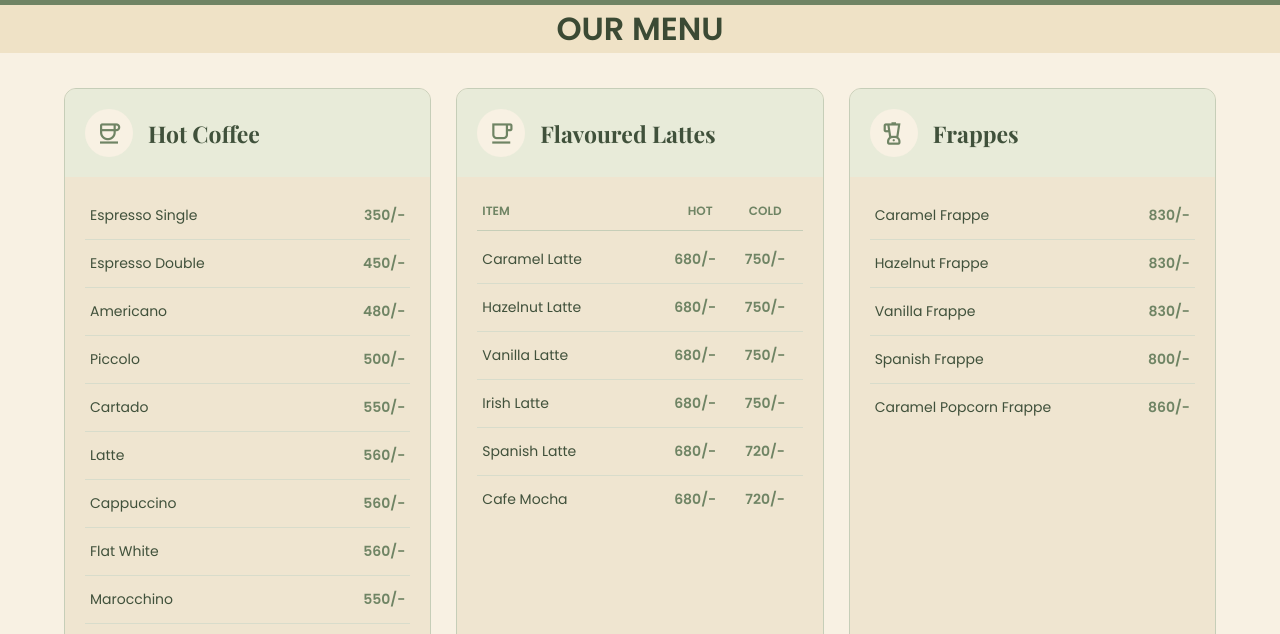
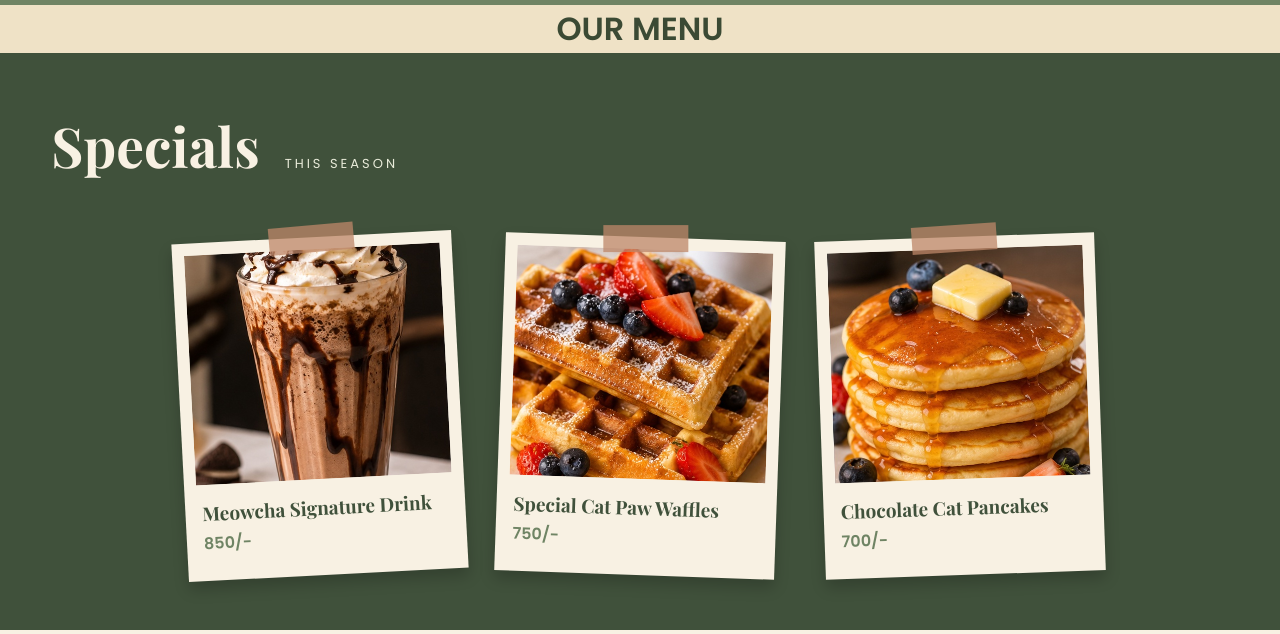
Before and after one commit to f260670-haniakhalil/cat_cafe-website-, a plain HTML site: page menu.html in a window 1280 px wide. Shown: the part 142-776 px from the top of the page. Drawn offline with nearby package versions, Linux system fonts and the light colour scheme.

Commit message:
updated-menu

```diff
--- a/css/style.css
+++ b/css/style.css
@@ -176,34 +176,9 @@ background-color: var(--cream);
    background-color: var(--light-cream);
   color: var(--dark-green);
 }
-.home-gallery{
-   padding:70px 40px;
-   text-align: center;
-   background-color: var(--cream);
-}
-.gallery-grid{
-   display:grid;
-   grid-template-columns: repeat(4,1fr);
-   gap:15px;
-   max-width: 1100px;
-   margin: 30px auto 0;
-}
-.gallery-grid img{
-width: 100%;
-height: 220px;
-object-fit: cover;
-border-radius: 12px;
-transition: 0.3s;
-}
-.gallery-grid img:hover{
-   transform: scale(1.05);
-}
 @media (max-width: 768px) {
   .home-cards {
     grid-template-columns: 1fr;
-  }
-  .gallery-grid{
-   grid-template-columns: repeat(2, 1fr);
   }
 }
 /* ==========================================
@@ -213,6 +188,130 @@ transition: 0.3s;
 .head-menu {
    color: #3B4A34;
    justify-self: center;
+}
+
+.specials-section {
+    background-color: #40513B;
+    padding: 55px 4%;
+    overflow: hidden;
+}
+
+.specials-heading {
+    display: flex;
+    align-items: baseline;
+    gap: 25px;
+    margin-bottom: 55px;
+}
+
+.specials-heading h1 {
+    font-family: 'Playfair Display', serif;
+    color: #F8F1E3;
+    font-size: 55px;
+    margin: 0;
+}
+
+.specials-heading span {
+    color: #E8EBD9;
+    font-family: 'Poppins', sans-serif;
+    font-size: 13px;
+    letter-spacing: 3px;
+}
+
+.specials-gallery {
+    display: flex;
+    justify-content: center;
+    align-items: center;
+    gap: 40px;
+}
+
+.special-item {
+    position: relative;
+    width: 280px;
+    background-color: #F8F1E3;
+    padding: 12px 12px 20px;
+    box-shadow: 0 8px 15px rgba(0, 0, 0, 0.2);
+    transition: 0.3s;
+}
+
+.special-item:nth-child(1) {
+    transform: rotate(-3deg);
+}
+
+.special-item:nth-child(2) {
+    transform: rotate(2deg);
+}
+
+.special-item:nth-child(3) {
+    transform: rotate(-2deg);
+}
+
+.special-item:hover {
+    transform: rotate(0deg) translateY(-10px);
+    box-shadow: 0 15px 25px rgba(0, 0, 0, 0.3);
+}
+
+.special-photo {
+    width: 100%;
+    height: 230px;
+    overflow: hidden;
+}
+
+.special-photo img {
+    width: 100%;
+    height: 100%;
+    object-fit: cover;
+    display: block;
+    transition: 0.3s;
+}
+
+.special-item:hover img {
+    transform: scale(1.05);
+}
+
+.special-item::before {
+    content: "";
+    position: absolute;
+    width: 85px;
+    height: 27px;
+    background-color: rgba(190, 135, 105, 0.75);
+    top: -12px;
+    left: 50%;
+    transform: translateX(-50%) rotate(-2deg);
+    z-index: 2;
+}
+
+.special-item h2 {
+    color: #40513B;
+    font-family: 'Playfair Display', serif;
+    font-size: 19px;
+    margin: 15px 5px 5px;
+}
+
+.special-item p {
+    color: #6F8464;
+    font-family: 'Poppins', sans-serif;
+    font-weight: 600;
+    margin: 5px;
+}
+
+@media (max-width: 1000px) {
+    .specials-gallery {
+        flex-wrap: wrap;
+    }
+}
+
+@media (max-width: 600px) {
+    .specials-heading h1 {
+        font-size: 38px;
+    }
+
+    .specials-gallery {
+        gap: 35px;
+    }
+
+    .special-item {
+        width: 80%;
+    }
 }
 
 .menu-section {
--- a/menu.html
+++ b/menu.html
@@ -24,6 +24,44 @@
     </nav>
 </header>
 <h1 class="head-menu">OUR MENU</h1>
+
+<section class="specials-section">
+
+    <div class="specials-heading">
+        <h1>Specials</h1>
+        <span>THIS SEASON</span>
+    </div>
+
+    <div class="specials-gallery">
+
+        <div class="special-item">
+            <div class="special-photo">
+                <img src="images/special-drink.jpg" alt="Meowcha Signature Drink">
+            </div>
+            <h2>Meowcha Signature Drink</h2>
+            <p>850/-</p>
+        </div>
+
+        <div class="special-item">
+            <div class="special-photo">
+                <img src="images/waffles.jpg" alt="Cat Paw Waffles">
+            </div>
+            <h2>Special Cat Paw Waffles</h2>
+            <p>750/-</p>
+        </div>
+
+        <div class="special-item">
+            <div class="special-photo">
+                <img src="images/pancakes.jpg" alt="Chocolate Cat Pancakes">
+            </div>
+            <h2>Chocolate Cat Pancakes</h2>
+            <p>700/-</p>
+        </div>
+
+    </div>
+
+</section>
+
 <section class="menu-section">
 
     <div class="menu-card">
```
Also changed, not shown: images/pancakes.jpg (added), images/special-drink.jpg (added), images/waffles.jpg (added).
